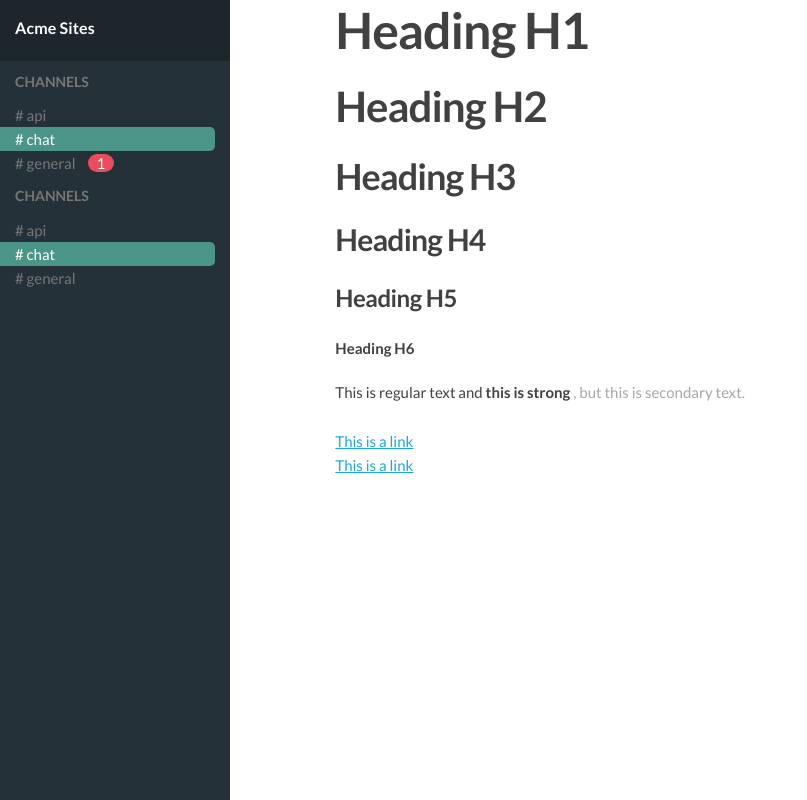
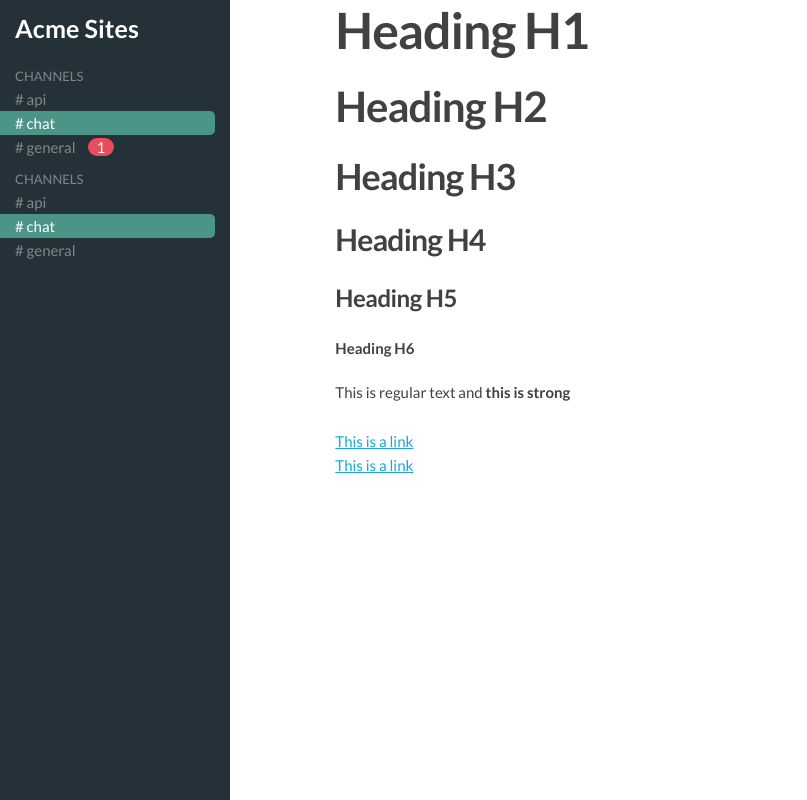
Before and after one commit to caco0516/skully, a plain HTML site: page index.html in a window 1280 px wide. Shown: the whole page, without its empty margins (0-807 px from the left). Drawn offline with Linux system fonts and the light colour scheme.

Commit message:
Changes texto color hex based to rgba based colors

```diff
--- a/css/skully.css
+++ b/css/skully.css
@@ -281,7 +281,7 @@ p {
 }
 
 .secondary-text{
-    color: #a7a7a7;
+    color: rgba(255, 255, 255, 0.19);
 }
 
 /* Links
@@ -316,13 +316,10 @@ nav.side-nav{
 
 nav.side-nav > h1{
     height: 56px;
-    background-color:#1c262c;
-    border: 3px solid #1c272c;
-    border-width: 0px 0px 5px 0px;
     line-height: 56px;
     padding: 0px 15px 0px 15px;
     color:  #ffffff;
-    font-size: 1.6rem;
+    font-size: 2.5rem;
     letter-spacing: 0.01rem;
     margin: 0;
 }
@@ -331,22 +328,21 @@ ul.nav-list{
     box-sizing: border-box;
     list-style-type: none;
     margin: 0;
-    color: #777777;
+    color: rgba(255, 255, 255, 0.42);
 }
 
 ul.nav-list > li.nav-list-section{
     text-transform: uppercase;
-    font-size: 1.4rem;
-    font-weight: 600;
+    font-size: 1.3rem;
+    font-weight: 400;
     letter-spacing: 0rem;
-    margin: 10px 15px 10px 15px;
+    margin: 10px 15px 0px 15px;
 }
 
 ul.nav-list > li.nav-list-item{
     font-weight: 400;
     margin: 0;
     text-transform: lowercase;
-
 }
 
 ul.nav-list > li.nav-list-item.event{
```
